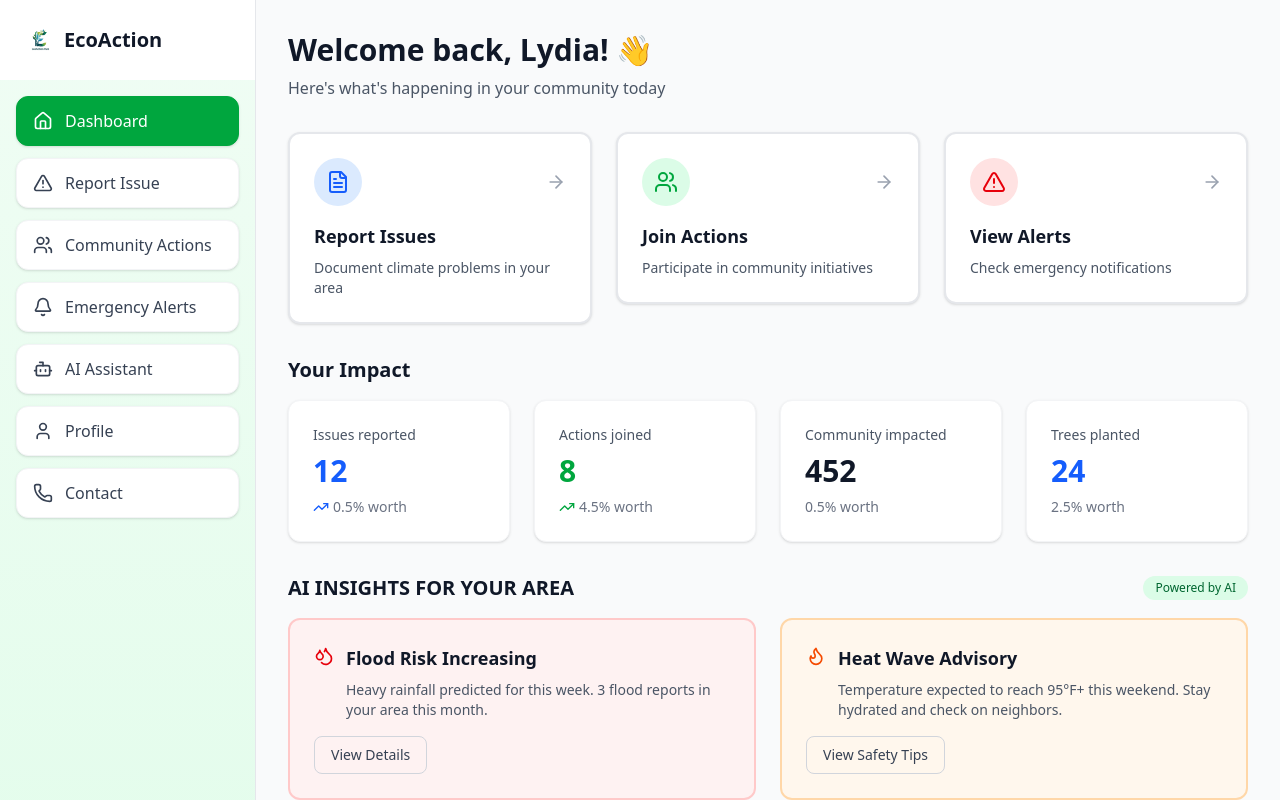
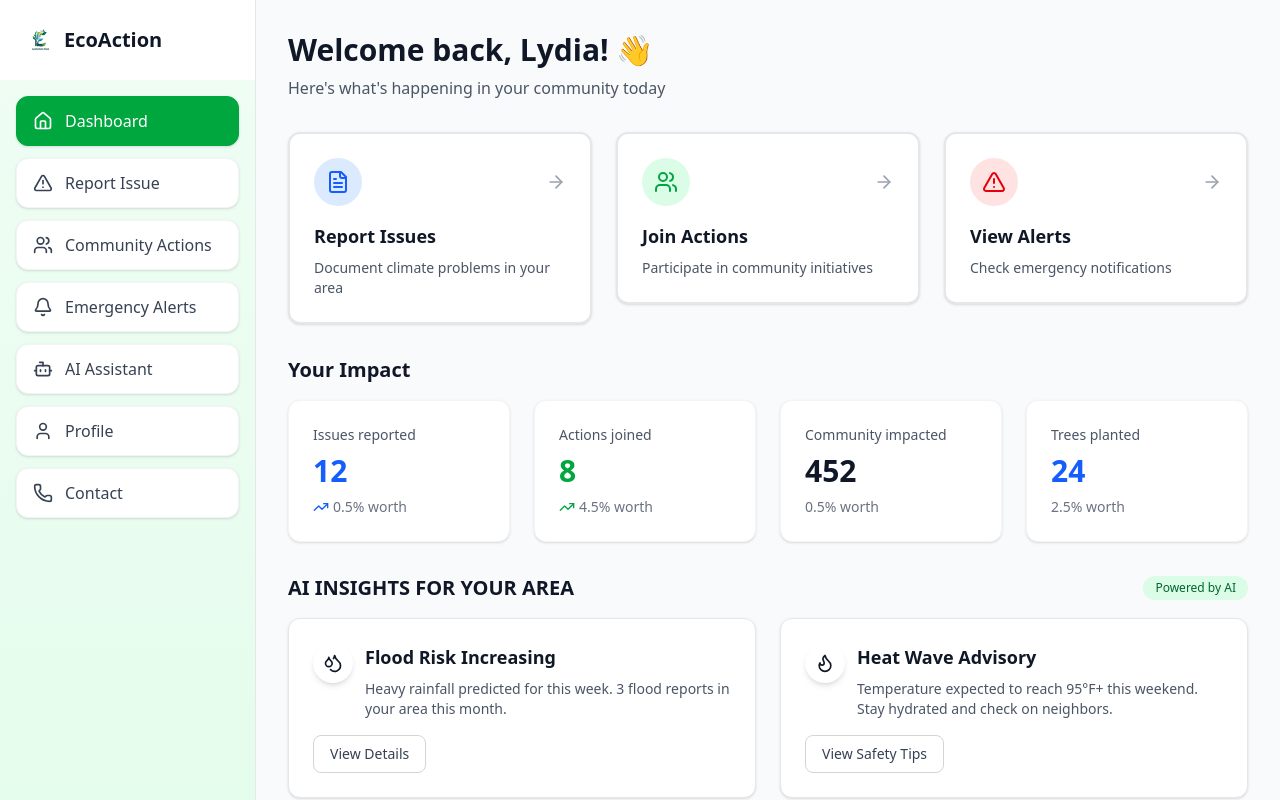
Before and after one commit to LydiaNeema/EcoAction-Hub, a Next.js app in the folder client/: page /dashboard in a window 1280 px wide. Shown: the top 800 px of the page. Built offline with nearby package versions, Linux system fonts and the light colour scheme.

Commit message:
Update dashboard AI insights: white circular icon backgrounds with black icons

```diff
--- a/client/src/app/dashboard/page.jsx
+++ b/client/src/app/dashboard/page.jsx
@@ -126,23 +126,13 @@ export default function Dashboard() {
             <div className="grid grid-cols-1 md:grid-cols-2 gap-6">
               {aiInsights.map((insight) => {
                 const IconComponent = iconComponents[insight.icon];
-                const colorClasses = {
-                  red: "bg-red-50 border-red-200",
-                  orange: "bg-orange-50 border-orange-200",
-                  blue: "bg-blue-50 border-blue-200",
-                  green: "bg-green-50 border-green-200"
-                };
-                const iconColors = {
-                  red: "text-red-600",
-                  orange: "text-orange-600",
-                  blue: "text-blue-600",
-                  green: "text-green-600"
-                };
 
                 return (
-                  <div key={insight.id} className={`rounded-xl border-2 p-6 ${colorClasses[insight.color]}`}>
+                  <div key={insight.id} className="rounded-xl border border-gray-200 bg-white p-6 shadow-sm">
                     <div className="flex items-start gap-3 mb-4">
-                      <IconComponent className={`w-5 h-5 mt-0.5 flex-shrink-0 ${iconColors[insight.color]}`} />
+                      <div className="w-10 h-10 bg-white rounded-full flex items-center justify-center shadow-md flex-shrink-0">
+                        <IconComponent className="w-5 h-5 text-gray-900" />
+                      </div>
                       <div>
                         <h3 className="text-lg font-semibold text-gray-900 mb-2">{insight.title}</h3>
                         <p className="text-gray-600 text-sm">{insight.description}</p>
```
